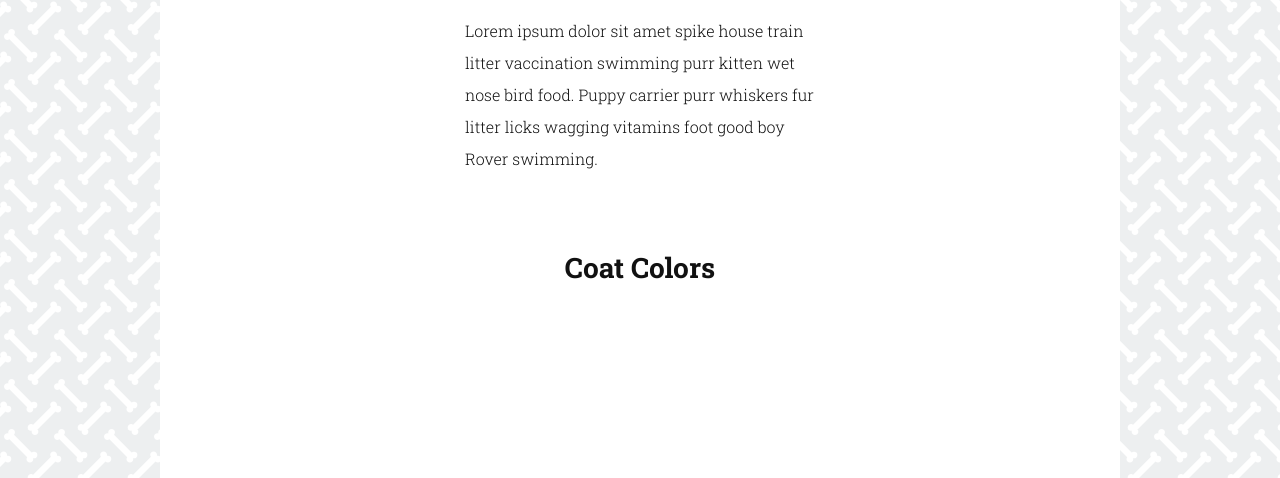
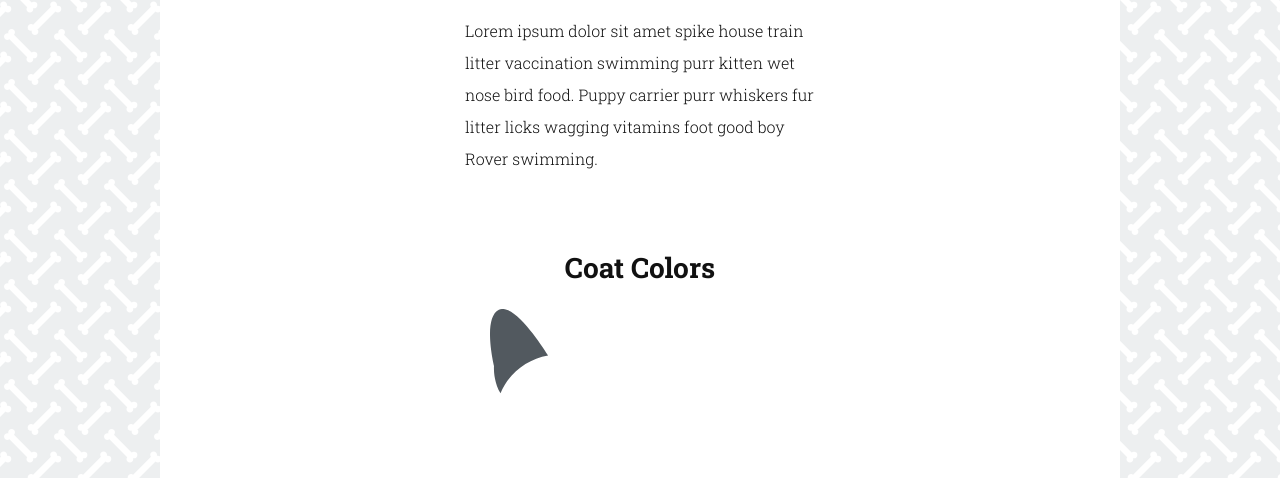
Before and after one commit to drewgilman/Techdegree-Project-8, a plain HTML site: page index.html in a window 1280 px wide. Shown: the part 321-799 px from the top of the page. Drawn offline with Linux system fonts and the light colour scheme.

Commit message:
working on bugs

```diff
--- a/index.html
+++ b/index.html
@@ -128,36 +128,17 @@
           Coat Colors
         </h2>
 <!-- DOG IMAGES -->
-        <div class="dog_images">
-          <svg version="1.1" id="Layer_1" xmlns="http://www.w3.org/2000/svg" xmlns:xlink="http://www.w3.org/1999/xlink" x="0px" y="0px"
-          	 viewBox="0 0 170 170" style="enable-background:new 0 0 170 170;" xml:space="preserve">
-            <symbol id="corgi_image">
-              <style type="text/css">
-              	.body{fill:#52595F;}
-              	.nose_and_eyes{fill:#2D3339;}
-              	.brows{fill:#DA8058;}
-              	.white{fill:#FBFEFF;}
-              </style>
-            	<path class="body" d="M10.5,84.2c8.2-19.5,26.1-33.9,47.6-37.6C54.2,40.3,24.5-6.8,8.9,0.8C-7.7,9,4,56.9,4,56.9S2.8,71.5,10.5,84.2
+        <!-- <div class="dog_images"> -->
+          <svg>
+
+            <g>
+
+              <path class="body" d="M10.5,84.2c8.2-19.5,26.1-33.9,47.6-37.6C54.2,40.3,24.5-6.8,8.9,0.8C-7.7,9,4,56.9,4,56.9S2.8,71.5,10.5,84.2
             		z"/>
-            	<path class="body" d="M165.3,31.5c-15.4-11.2-56.4,20.2-62.8,25.2c17,11.6,28,31.3,27.3,53.3c0,1.1-0.1,2.2-0.2,3.3
-            		c12.8-8.1,18.9-27.9,18.9-27.9S182,43.6,165.3,31.5z"/>
-            	<path class="body" d="M130.8,109.1c-1,34.6-30,61.8-64.9,60.9S3.5,140.2,4.5,105.7s30-61.8,64.9-60.9S131.8,74.5,130.8,109.1z"/>
-            	<path class="white" d="M78.8,94.5l2.6-31.4c0.6-2.3-0.8-4.6-3.1-5.1c-2.3-0.6-4.6,0.8-5.2,3.1L62.6,91.4C44,92.1,29,107.3,29,125.9
-            		c-0.1,19.2,15.6,34.8,34.9,34.9s35.2-15.4,35.2-34.6C99.2,112.2,90.8,100.1,78.8,94.5z"/>
-          		<path class="nose_and_eyes" d="M66.5,111.6c-7.1-1.1-14.3,1.2-15.5,8.3c-1.1,7,4.6,13.8,11.8,15s14.7-3.5,15.8-10.6
-          			C79.7,117.3,73.6,112.8,66.5,111.6z"/>
-          		<path class="nose_and_eyes" d="M39.6,76c-4.1-0.8-8,1.9-8.8,5.9c-0.8,4,1.9,7.9,5.9,8.7c4.1,0.8,8-1.9,8.8-5.9C46.4,80.7,43.7,76.8,39.6,76z
-          			"/>
-          		<path class="nose_and_eyes" d="M104.4,88.4c-4.1-0.8-8,1.9-8.8,5.9c-0.8,4,1.9,7.9,5.9,8.7c4.1,0.8,8-1.9,8.8-5.9
-          			C111.2,93,108.5,89.1,104.4,88.4z"/>
-          		<path class="brows" d="M106.9,74.7c-5.4-0.8-10.1,0.4-10.5,2.8c-0.4,2.4,3.7,5,9.1,5.8c5.4,0.8,10.1-0.4,10.5-2.8
-          			C116.4,78.1,112.3,75.5,106.9,74.7z"/>
-          		<path class="brows" d="M42.1,62.3c-5.4-0.8-10.1,0.4-10.5,2.8c-0.4,2.4,3.7,5,9.1,5.8c5.4,0.8,10.1-0.4,10.5-2.8
-          			C51.6,65.8,47.5,63.2,42.1,62.3z"/>
-            </symbol>
+            </g>
+
           </svg>
-        </div>
+        <!-- </div> -->
         <p>
           Lorem ipsum dolor sit amet spike house train litter vaccination swimming purr kitten wet nose bird food. Puppy carrier purr whiskers fur litter licks wagging vitamins foot good boy Rover swimming. Mouse swimming small animals run fast house train bird food fetch. Harness tabby kitten parakeet litter dragging food. Ball biscuit toy water dog vaccination finch dog house grooming throw furry feathers aquarium tail stripes. Cockatiel fetch field fetch brush tooth hamster bed kitty ferret gimme five stay dinnertime catch warm.
         </p>
--- a/styles.css
+++ b/styles.css
@@ -99,6 +99,12 @@ footer {
 #corgi_image{
   width: 170px;
 }
+
+.body{fill:#52595F;}
+.nose_and_eyes{fill:#2D3339;}
+.brows{fill:#DA8058;}
+.white{fill:#FBFEFF;}
+
 @media (min-width: 425px){
   #container {
     width: 85%;
```
